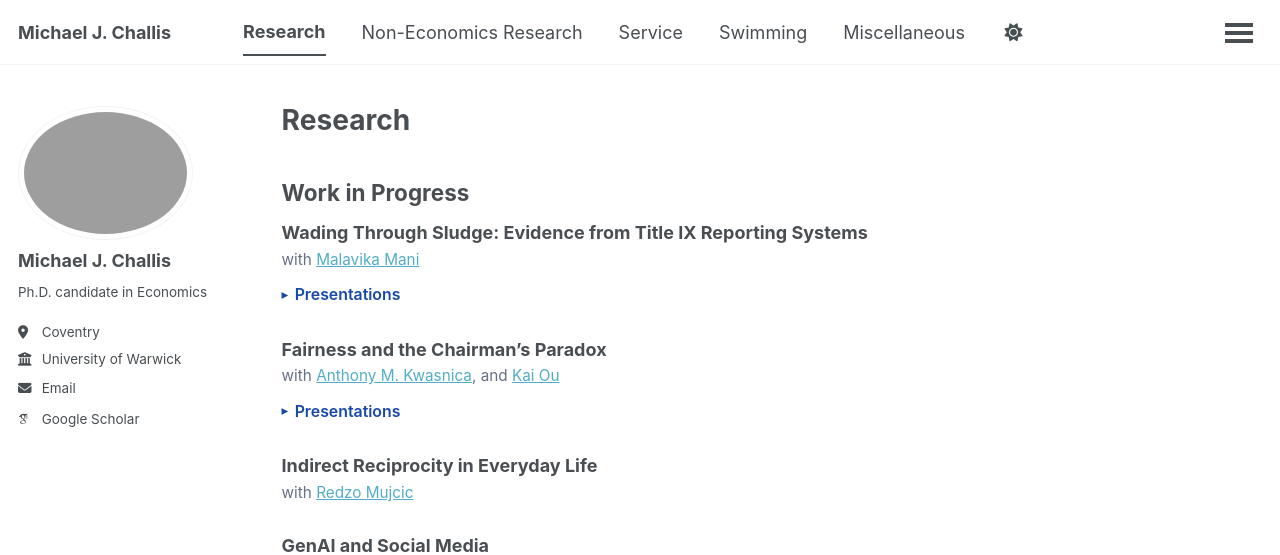
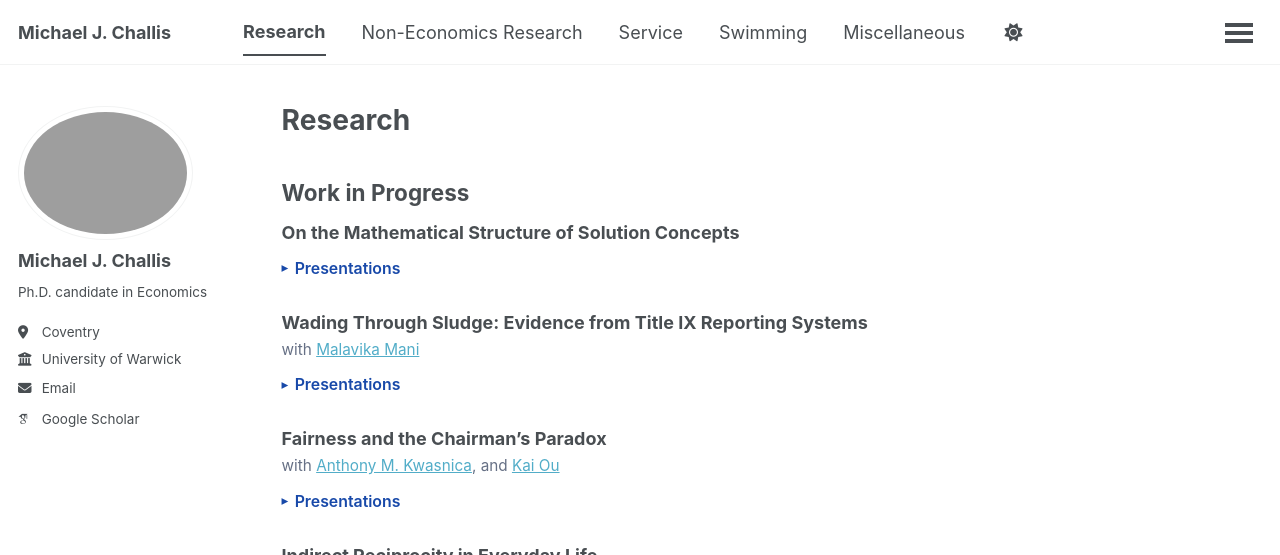
Before and after one commit to MichaelChallis/MichaelChallis.github.io, a Jekyll site: the page built from _pages/research.html, in a window 1280 px wide and 900 px high, cut to the strip 0-555 px from the top of the window. Built offline with Jekyll 4.4.1, drawn with Linux system fonts in a browser that asks for light colours; some web fonts are replaced.

Commit message:
Update research.html

```diff
--- a/_pages/research.html
+++ b/_pages/research.html
@@ -173,6 +173,15 @@ author_profile: true
 
 <ul class="wip-list">
   <li class="wip-item">
+    <div class="wip-title">On the Mathematical Structure of Solution Concepts</div>
+    <details class="wip-presentations">
+      <summary>Presentations</summary>
+      <div class="compact-presentations">
+        <strong>Presentations:</strong> (2026) 4th International Workshop on Game Theory and Economic Applications (São Paulo, Brazil; Upcoming)
+      </div>
+    </details>
+  </li>
+  <li class="wip-item">
     <div class="wip-title">Wading Through Sludge: Evidence from Title IX Reporting Systems</div>
     <div class="wip-coauthors">with <a href="https://sites.google.com/view/malavikamani/home" target="_blank" rel="noopener noreferrer">Malavika Mani</a></div>
     <details class="wip-presentations">
```
